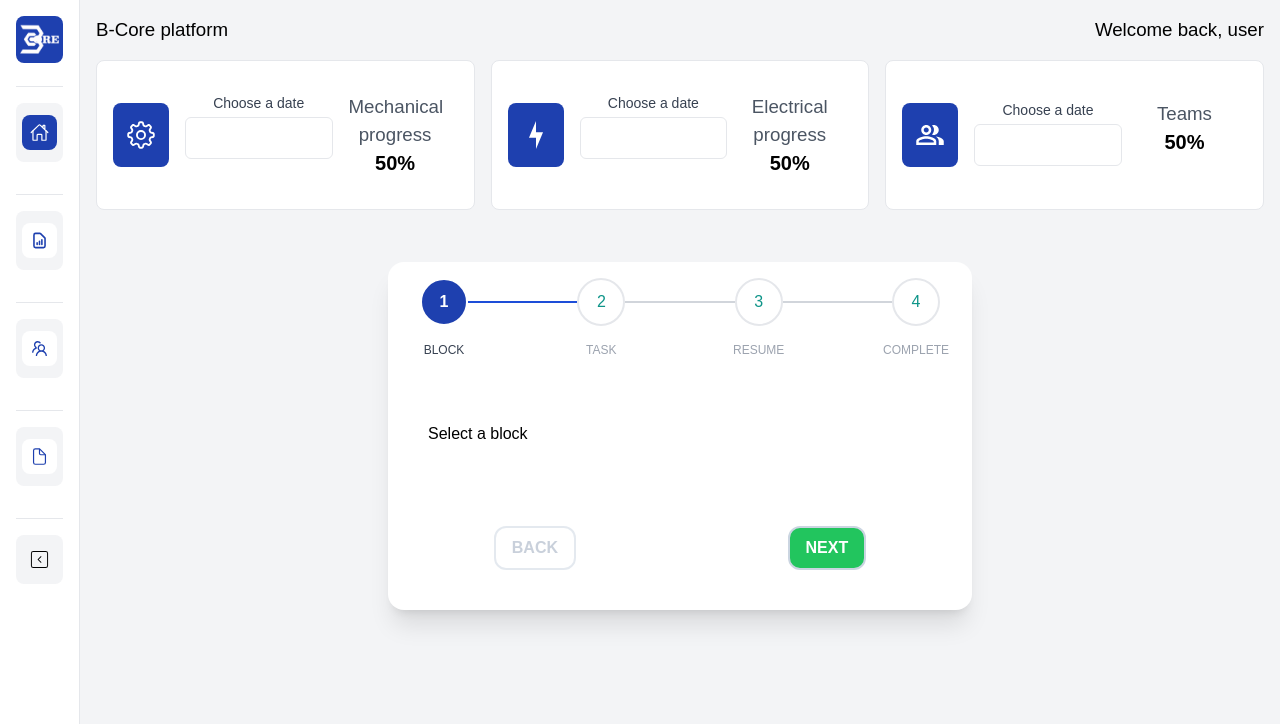
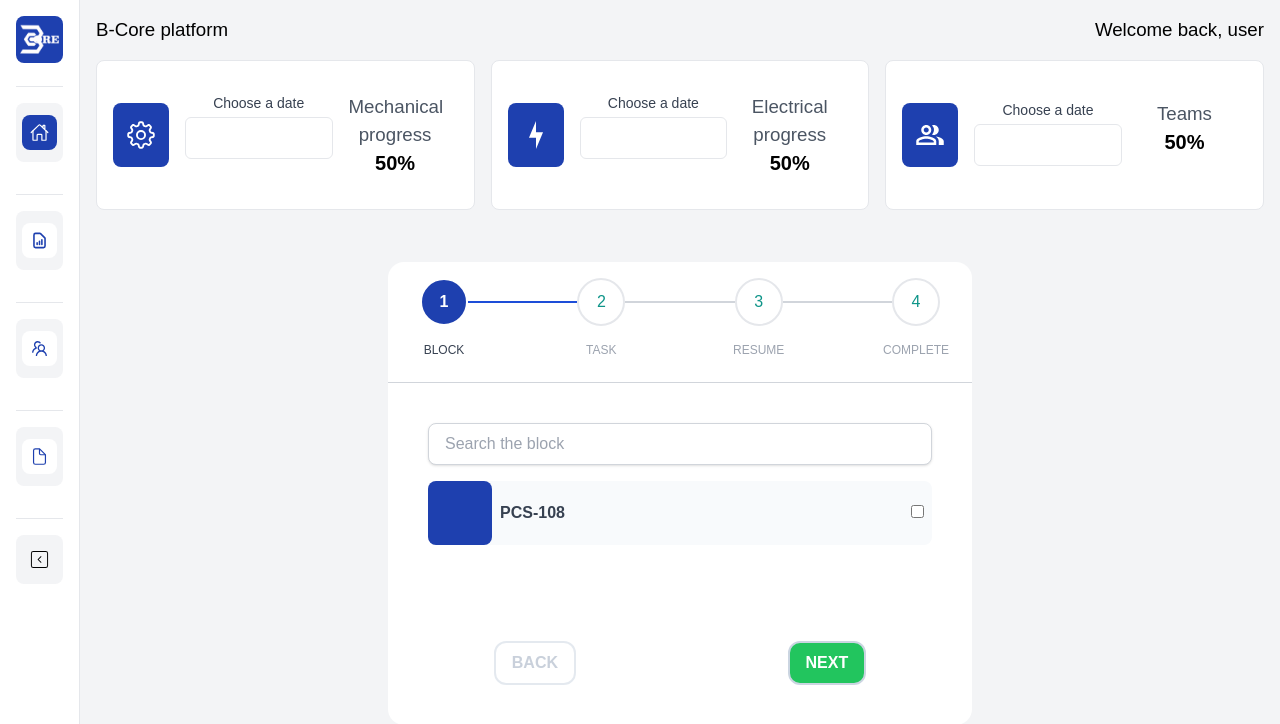
Before and after one commit to LMartin1998/BCorePlatform-Deploy, a Next.js app: page /reports in a window 1280 px wide. Shown: the top 724 px of the page. Built offline with nearby package versions, Linux system fonts and the light colour scheme.

Commit message:
Add report mockup

```diff
--- a/src/app/(singlegrid)/reports/page.jsx
+++ b/src/app/(singlegrid)/reports/page.jsx
@@ -49,14 +49,14 @@ export default function Reports() {
             <Header></Header>
             <TopCards></TopCards>
             <div className="p-4">
-                <div className="md:w-1/2 mx-auto shadow-xl rounded-2xl pb-2 bg-white">
+                <div className="md:w-1/2 mx-auto rounded-2xl pb-2 bg-white">
                     <div className="container horizontal mt-5">
                         <Stepper
                             steps = {steps}
                             currentStep = {currentStep}
                         />
                         {/* Display components */}
-                        <div className="my-10 p-10">
+                        <div className="my-10 p-10 border-t border-gray-300">
                             <StepperContext.Provider value={{
                                 userData,
                                 setUserData,
--- /dev/null
+++ b/src/app/Components/BlockItem.jsx
@@ -0,0 +1,17 @@
+const BlockItem = () => {
+    return (
+        <li className=" bg-slate-50 w-full mx-auto rounded-lg flex items-center justify-between group hover:bg-gray-200 transition-colors duration-300">
+            <div className="flex items-center">
+                {/* Container of svg block */}
+                <div className="bg-blue-800 flex justify-center items-center p-2 rounded-lg w-[64px] h-[64px]  group-hover:bg-blue-600 "></div>
+                {/* Block name */}
+                <p className="ml-2 text-gray-700 font-semibold text-base group-hover:text-blue-600">PCS-108</p>
+            </div>
+            <div>
+                <input type="checkbox" className="mr-2"/>
+            </div>
+        </li>
+    );
+}
+
+export default BlockItem;
--- /dev/null
+++ b/src/app/Components/BlockList.jsx
@@ -0,0 +1,9 @@
+const BlockList = ({children}) => {
+    return (
+        <ul className=" my-4 list-none">
+            {children}
+        </ul>
+    );
+}
+
+export default BlockList;
--- /dev/null
+++ b/src/app/Components/SearchBlock/SearchBlock.jsx
@@ -0,0 +1,11 @@
+
+const SearchBlock = () => {
+    return (
+    <input
+    placeholder="Search the block"
+    className='rounded-lg border border-gray-300 px-4 py-2 focus:outline-none focus:border-blue-500 shadow focus:shadow-outline'
+    ></input>
+    );
+}
+
+export default SearchBlock;
--- a/src/app/Components/steps/SelectBlock.jsx
+++ b/src/app/Components/steps/SelectBlock.jsx
@@ -1,5 +1,8 @@
 import { StepperContext } from "@/app/contexts/StepperContext";
 import { useContext } from "react";
+import SearchBlock from "../SearchBlock/SearchBlock";
+import BlockList from "../BlockList";
+import BlockItem from "../BlockItem";
 
 export default function SelectBlock(){
     const { userData, setUserData } = useContext(StepperContext);
@@ -9,5 +12,13 @@ export default function SelectBlock(){
         setUserData({ ...userData, [name]: value});
     };
 
-    return <div className="flex flex-col">Select a block</div>
+    return(
+    <div className="flex flex-col">
+        <SearchBlock></SearchBlock>
+        <BlockList>
+            <BlockItem></BlockItem>
+        </BlockList>
+    </div>
+    );
+
 }
```
